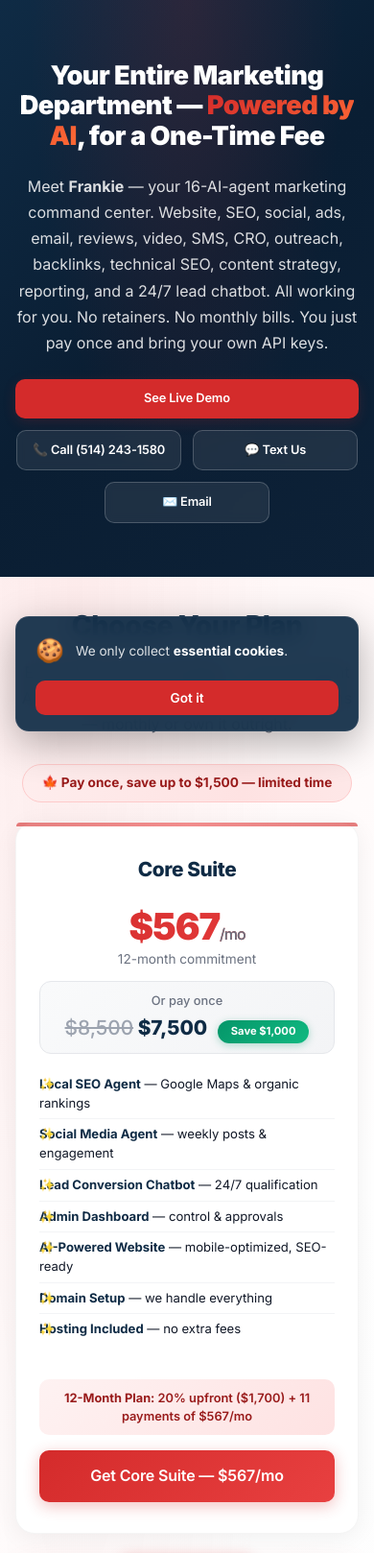
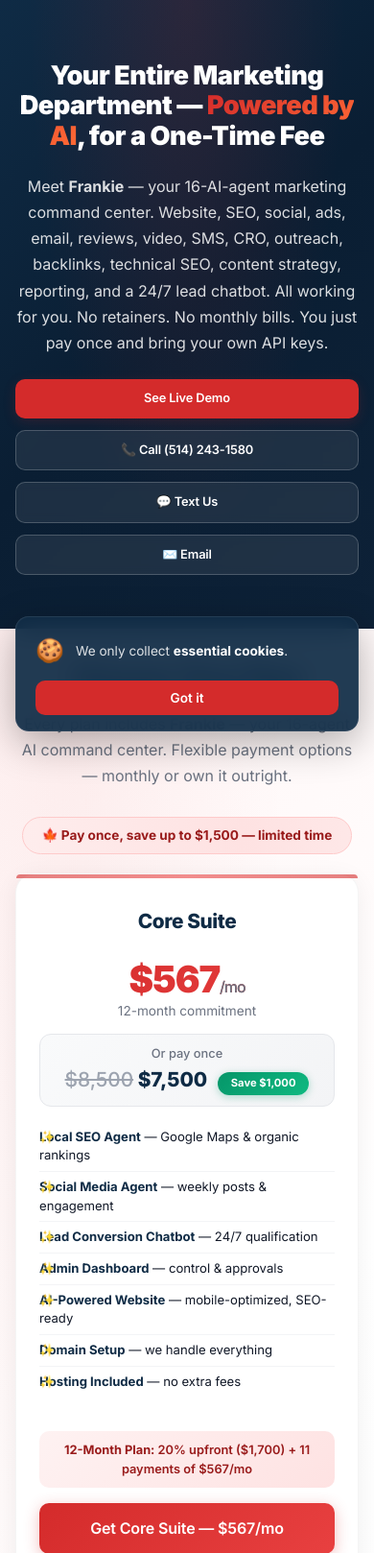
Before and after one commit to shogodel/laval-digital, a Flask app: page / in a window 390 px wide; the page is wider, and only the part inside the window is pictured. Shown: the part 66-1684 px from the top of that part at 96% size. Run offline with Flask 3, Linux system fonts and the light colour scheme; parts of the project's set-up code (start-up, migrations or seed data) failed here and were passed over.

Commit message:
Fix mobile overflow: body overflow-x hidden, remove white-space:nowrap on prices, stack hero buttons vertically
- Added overflow-x: hidden and width: 100% to body to prevent horizontal
  scroll from any overflowing elements
- Removed white-space: nowrap from comparison-list .price so long prices
  like '00–,000/mo' wrap properly on small screens
- Changed hero buttons on mobile from 48% width + flex:none to 100% —
  buttons now stack vertically instead of awkward 2-per-row wrap

```diff
--- a/templates/home.html
+++ b/templates/home.html
@@ -38,6 +38,8 @@
             line-height: 1.6;
             background: var(--white);
             -webkit-font-smoothing: antialiased;
+            overflow-x: hidden;
+            width: 100%;
         }
         .container { max-width: 1200px; margin: 0 auto; padding: 0 24px; }
 
@@ -461,7 +463,7 @@
         }
         .comparison-list li:last-child { border-bottom: none; }
         .comparison-list .label { color: #374151; font-weight: 500; flex-shrink: 0; }
-        .comparison-list .price { font-weight: 700; color: var(--dark); text-align: right; white-space: nowrap; }
+        .comparison-list .price { font-weight: 700; color: var(--dark); text-align: right; }
         .comparison-list .price.green { color: #059669; }
         .comparison-list .price.red { color: #dc2626; }
         .popular-tag {
@@ -860,7 +862,7 @@
             .hero h1 { font-size: 1.5rem; }
             .hero p { font-size: 0.9rem; }
             .hero-buttons .btn { width: 100%; justify-content: center; padding: 11px 20px; font-size: 0.9rem; }
-            .hero-buttons .btn-secondary { width: 48%; flex: none; }
+            .hero-buttons .btn-secondary { width: 100%; }
             .container { padding: 0 16px; }
             .pricing-card { padding: 20px 16px; }
             .price-monthly { font-size: 1.8rem; }
@@ -935,7 +937,7 @@
         @media (max-width: 480px) {
             .hero h1 { font-size: 1.7rem; }
             .hero-buttons .btn { width: 100%; justify-content: center; }
-            .hero-buttons .btn-secondary { width: 48%; flex: none; }
+            .hero-buttons .btn-secondary { width: 100%; }
             .container { padding: 0 16px; }
             .comparison-list li { flex-direction: column; align-items: flex-start; gap: 2px; }
             .comparison-list .price { text-align: left; }
```
Also changed, not shown: templates/home_fr.html (+5 -3 lines).
